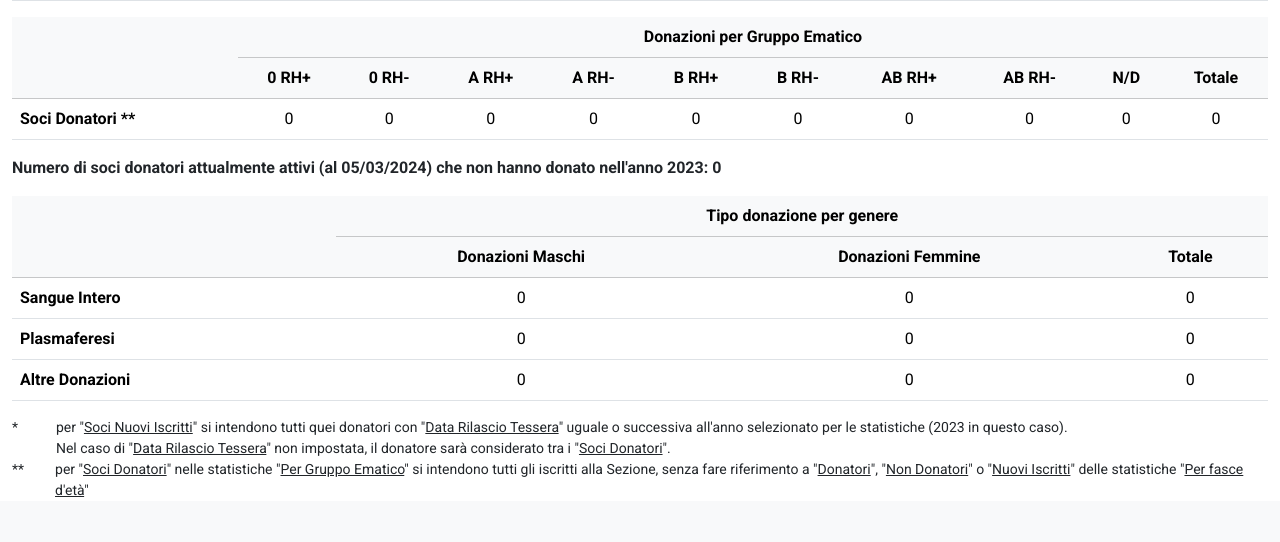
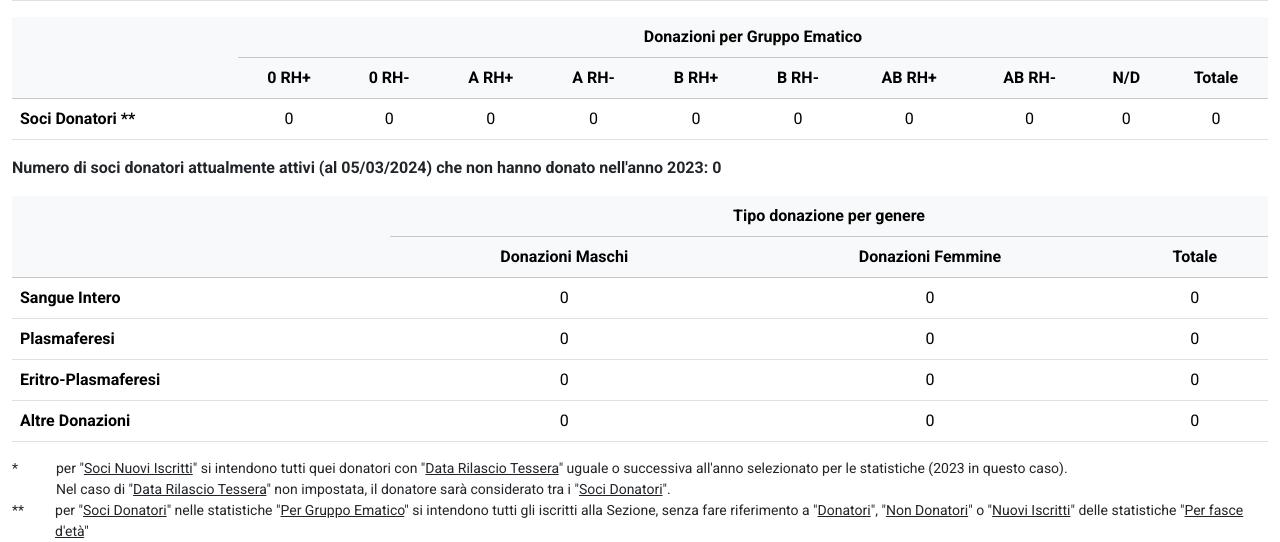
Before and after one commit to dennybiasiolli/gestione-donatori, a Django app: page /dati-statistici/ in a window 1280 px wide. Shown: the part 423-965 px from the top of the page. Before the commit the page ends 920 px from the top, so only its background shows below. Run offline with Django 4.2, Linux system fonts and the light colour scheme; the visitor is signed in with stand-in values (Sample User, id 1); data comes from the database, SQL or seed files in the repository; data that the repository does not hold is empty; some libraries are stand-ins or nearby versions.

Commit message:
dati_statistici: fix after adding Eritro_Plasmaferesi

```diff
--- a/avis/functions.py
+++ b/avis/functions.py
@@ -105,6 +105,11 @@ def get_dati_statistici(user, anno: int) -> dict:
             "Femmine": 0,
             "Totale": 0,
         },
+        "Eritro_Plasmaferesi": {
+            "Maschi": 0,
+            "Femmine": 0,
+            "Totale": 0,
+        },
         "Altre_donazioni": {
             "Maschi": 0,
             "Femmine": 0,
@@ -191,7 +196,7 @@ def get_dati_statistici(user, anno: int) -> dict:
         elif donazione.tipo_donazione == Donazione.TipoDonazione.PLASMA:
             tipo_key = "Plasmaferesi"
         elif donazione.tipo_donazione == Donazione.TipoDonazione.ERITRO_PLASMAFERESI:
-            tipo_key = "Eritro-Plasmaferesi"
+            tipo_key = "Eritro_Plasmaferesi"
         elif donazione.tipo_donazione == Donazione.TipoDonazione.ERITROCITI:
             tipo_key = "Eritrociti"
 
--- a/avis/templates/avis/dati_statistici.html
+++ b/avis/templates/avis/dati_statistici.html
@@ -202,6 +202,12 @@
                 <td class="text-center">{{ stats_tipo.Plasmaferesi.Totale }}</td>
             </tr>
             <tr>
+                <th scope="col">Eritro-Plasmaferesi</th>
+                <td class="text-center">{{ stats_tipo.Eritro_Plasmaferesi.Maschi }}</td>
+                <td class="text-center">{{ stats_tipo.Eritro_Plasmaferesi.Femmine }}</td>
+                <td class="text-center">{{ stats_tipo.Eritro_Plasmaferesi.Totale }}</td>
+            </tr>
+            <tr>
                 <th scope="col">Altre Donazioni</th>
                 <td class="text-center">{{ stats_tipo.Altre_donazioni.Maschi }}</td>
                 <td class="text-center">{{ stats_tipo.Altre_donazioni.Femmine }}</td>
```
